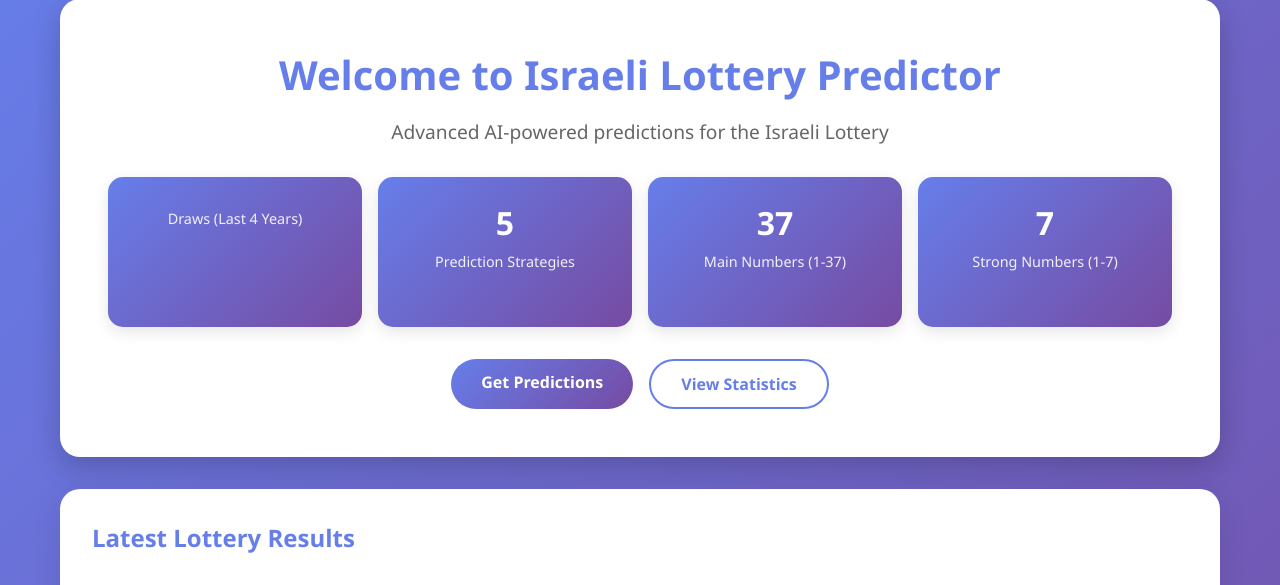
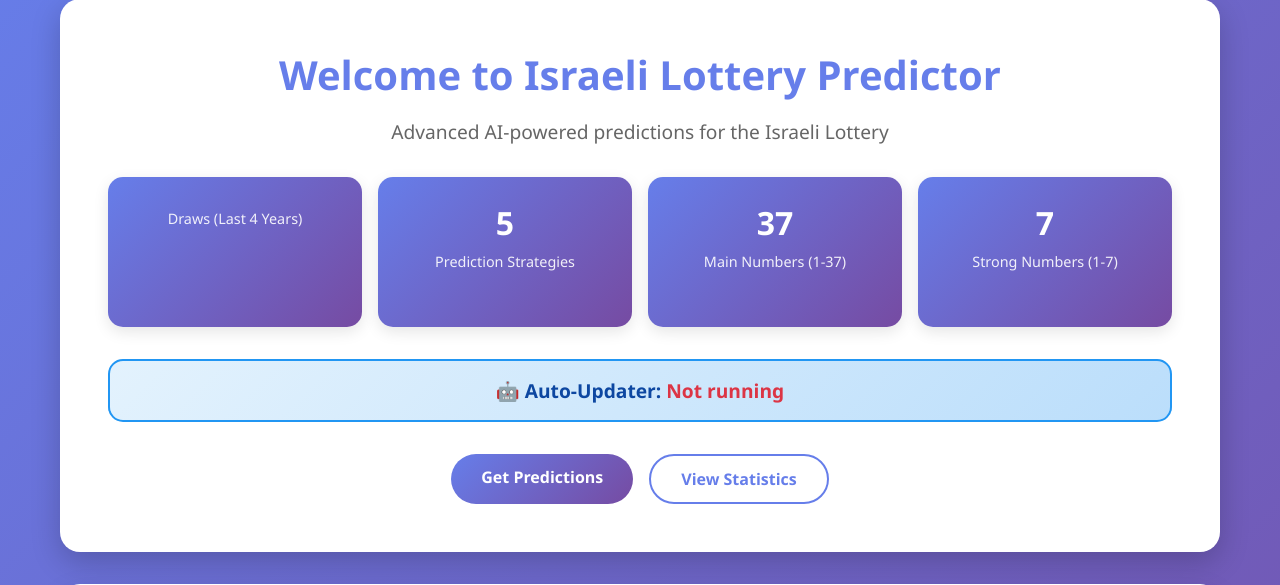
Before and after one commit to RosnerTal/lotto, a Flask app: template templates/index.html in a window 1280 px wide. Shown: the part 98-683 px from the top of the page. Run offline with Flask 3, Linux system fonts and the light colour scheme; the template is opened without the code that fills it, so the values that code supplies are empty.

Commit message:
Add automatic hourly lottery result updater with scheduler

```diff
--- a/app.py
+++ b/app.py
@@ -1,6 +1,7 @@
 from flask import Flask, render_template, request, jsonify, redirect, url_for
 from datetime import datetime
 import os
+import threading
 
 # Auto-detect environment and use appropriate database
 if 'PYTHONANYWHERE_DOMAIN' in os.environ:
@@ -15,6 +16,10 @@ else:
 from lotto_scraper import fetch_latest_result
 
 app = Flask(__name__)
+
+# Auto-updater status
+auto_updater_enabled = False
+auto_updater_thread = None
 
 
 @app.route('/')
@@ -340,5 +345,81 @@ def import_missing():
         return jsonify({"success": False, "error": f"Error: {str(e)}"}), 500
 
 
+@app.route('/api/auto_updater/status')
+def auto_updater_status():
+    """Get auto-updater status"""
+    return jsonify({
+        "enabled": auto_updater_enabled,
+        "running": auto_updater_thread is not None and auto_updater_thread.is_alive()
+    })
+
+
+@app.route('/api/auto_updater/start', methods=['POST'])
+def start_auto_updater():
+    """Start the auto-updater"""
+    global auto_updater_enabled, auto_updater_thread
+
+    password = request.form.get('password', '')
+    if password != "Xhknrhkhui":
+        return jsonify({"success": False, "error": "Incorrect password"}), 403
+
+    if auto_updater_enabled:
+        return jsonify({"success": False, "error": "Auto-updater is already running"})
+
+    try:
+        from apscheduler.schedulers.background import BackgroundScheduler
+        from auto_updater import check_and_import_latest
+
+        scheduler = BackgroundScheduler()
+        scheduler.add_job(
+            check_and_import_latest,
+            'interval',
+            hours=1,
+            id='lottery_updater'
+        )
+        scheduler.start()
+
+        auto_updater_enabled = True
+
+        # Run once immediately
+        def run_first_check():
+            check_and_import_latest()
+
+        auto_updater_thread = threading.Thread(target=run_first_check)
+        auto_updater_thread.start()
+
+        return jsonify({
+            "success": True,
+            "message": "Auto-updater started! Will check every hour."
+        })
+
+    except Exception as e:
+        return jsonify({"success": False, "error": str(e)}), 500
+
+
+@app.route('/api/auto_updater/check_now', methods=['POST'])
+def check_now():
+    """Manually trigger a check"""
+    password = request.form.get('password', '')
+    if password != "Xhknrhkhui":
+        return jsonify({"success": False, "error": "Incorrect password"}), 403
+
+    try:
+        from auto_updater import check_and_import_latest
+
+        def run_check():
+            check_and_import_latest()
+
+        thread = threading.Thread(target=run_check)
+        thread.start()
+
+        return jsonify({
+            "success": True,
+            "message": "Check started in background"
+        })
+    except Exception as e:
+        return jsonify({"success": False, "error": str(e)}), 500
+
+
 if __name__ == '__main__':
     app.run(debug=True, host='0.0.0.0', port=5000)
--- a/requirements.txt
+++ b/requirements.txt
@@ -3,3 +3,4 @@ Werkzeug==3.0.1
 mysqlclient==2.2.0
 requests==2.31.0
 beautifulsoup4==4.12.2
+APScheduler==3.10.4
--- a/static/style.css
+++ b/static/style.css
@@ -668,6 +668,22 @@ footer p {
     color: #666;
 }
 
+/* Auto-updater status */
+.auto-updater-status {
+    background: linear-gradient(135deg, #e3f2fd 0%, #bbdefb 100%);
+    border-radius: 15px;
+    padding: 1rem;
+    margin-top: 2rem;
+    text-align: center;
+    border: 2px solid #2196f3;
+}
+
+.auto-updater-status p {
+    margin: 0;
+    font-weight: 600;
+    color: #0d47a1;
+}
+
 /* Responsive */
 @media (max-width: 768px) {
     .nav-links {
--- a/templates/index.html
+++ b/templates/index.html
@@ -23,6 +23,10 @@
             <h3>7</h3>
             <p>Strong Numbers (1-7)</p>
         </div>
+    </div>
+
+    <div class="auto-updater-status" id="updater-status">
+        <p>🤖 Auto-Updater: <span id="updater-state">Checking...</span></p>
     </div>
     <div class="cta-buttons">
         <a href="{{ url_for('predict') }}" class="btn btn-primary">Get Predictions</a>
@@ -89,4 +93,23 @@
         </div>
     </div>
 </div>
+
+<script>
+    // Check auto-updater status
+    fetch('/api/auto_updater/status')
+        .then(r => r.json())
+        .then(data => {
+            const stateEl = document.getElementById('updater-state');
+            if (data.enabled && data.running) {
+                stateEl.textContent = 'Active (checks every hour)';
+                stateEl.style.color = '#28a745';
+            } else {
+                stateEl.textContent = 'Not running';
+                stateEl.style.color = '#dc3545';
+            }
+        })
+        .catch(() => {
+            document.getElementById('updater-state').textContent = 'Unknown';
+        });
+</script>
 {% endblock %}
```
Also changed, not shown: auto_updater.py (added, +137 -0 lines), README.md, 2 other files.
